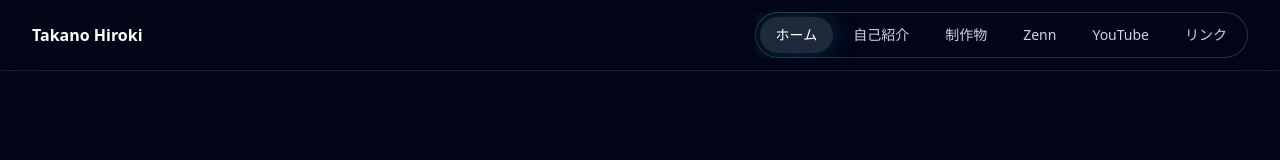
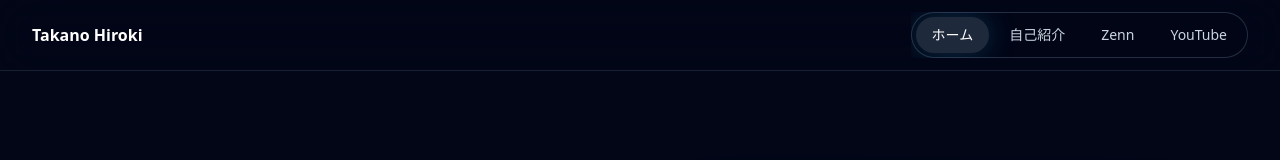
Before and after one commit to HirokiTakano/profile, a Next.js app: page / in a window 1280 px wide. Shown: the top 160 px of the page. Built offline with nearby package versions, Linux system fonts and the light colour scheme; no server answers.

Commit message:
追加コミット

```diff
--- a/src/components/TabNavigation.tsx
+++ b/src/components/TabNavigation.tsx
@@ -6,10 +6,8 @@ import { cn } from "@/lib/utils";
 const tabs = [
   { id: "home", label: "ホーム", href: "#home" },
   { id: "about", label: "自己紹介", href: "#about" },
-  { id: "works", label: "制作物", href: "/works", external: true },
   { id: "zenn", label: "Zenn", href: "#zenn" },
   { id: "youtube", label: "YouTube", href: "#youtube" },
-  { id: "links", label: "リンク", href: "#links" },
 ];
 
 type TabNavigationProps = {
@@ -28,8 +26,6 @@ export function TabNavigation({ activeSection }: TabNavigationProps) {
               activeSection === tab.id && "text-white",
             )}
             href={tab.href}
-            rel={tab.external ? "noopener noreferrer" : undefined}
-            target={tab.external ? "_blank" : undefined}
           >
             {activeSection === tab.id ? (
               <motion.span
```
